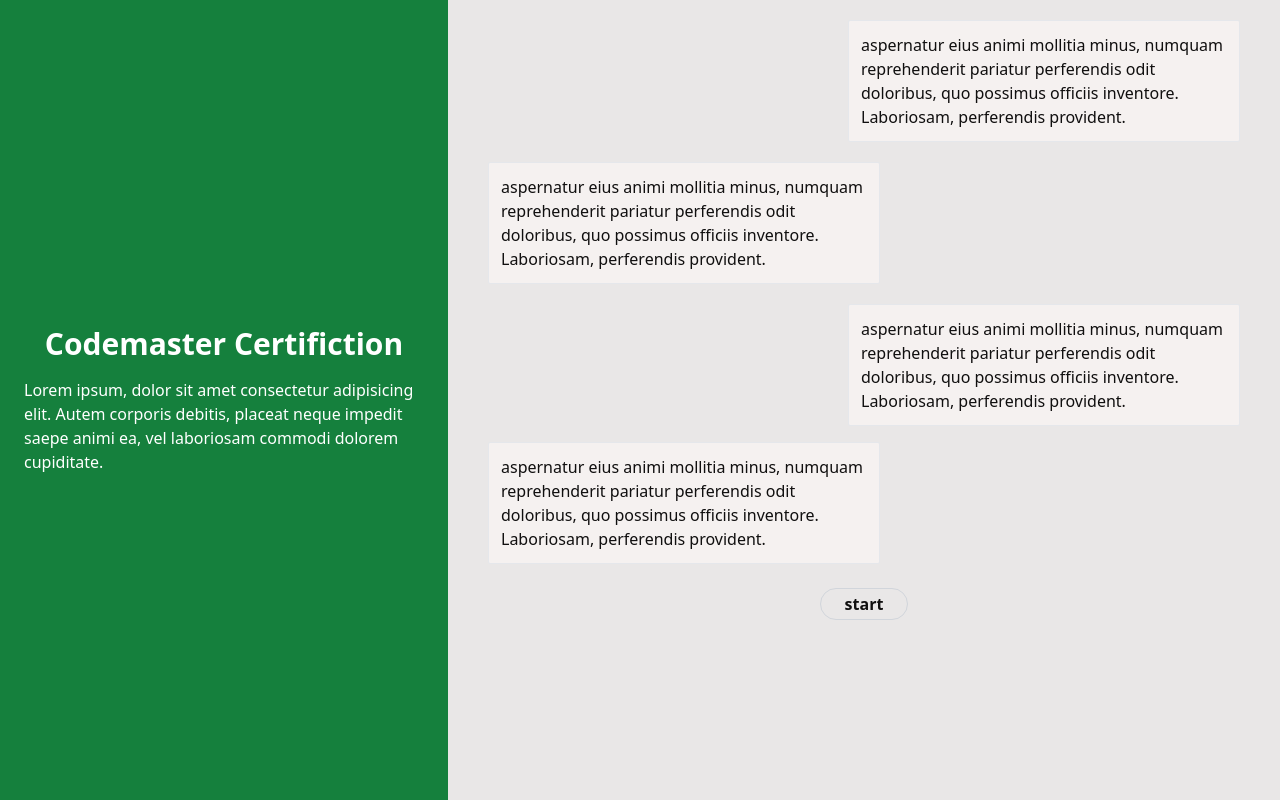
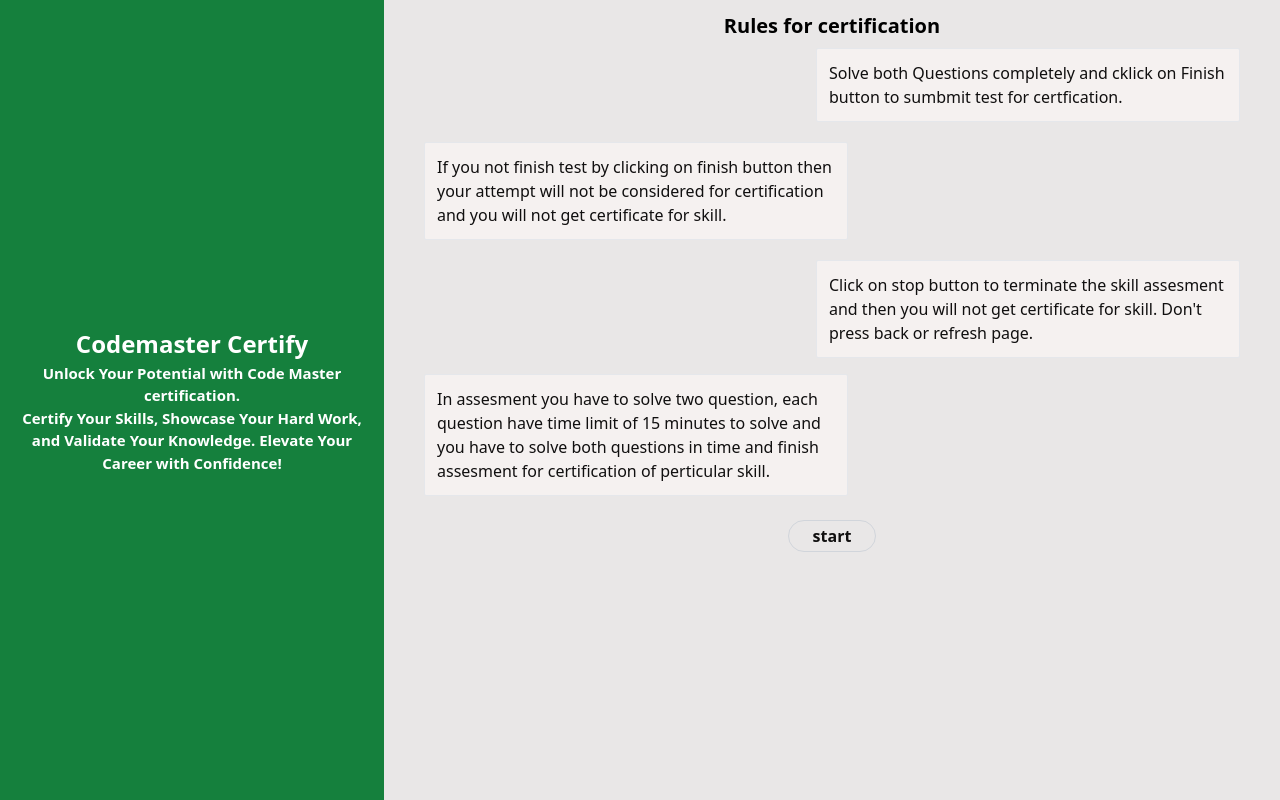
Before and after one commit to YashMulik2005/code_master_frontend, a React (Vite) app: page /certificate/rule/1 in a window 1280 px wide. Built offline with nearby package versions, Linux system fonts and the light colour scheme.

Commit message:
certification track update done

```diff
--- a/src/certificate/Certificate.jsx
+++ b/src/certificate/Certificate.jsx
@@ -65,7 +65,7 @@
                                     </div>
                                     <h1 className={` ${theme == "light" ? "text-black" : "text-white"} text-xl font-bold `}>{item.name}</h1>
                                     {
-                                        (item._id == track[item._id] ? <Link to={`/showceroficate/${item._id}/${contextusername}`}><button className=' font-bold text-md'><u>Complete</u></button></Link> :
+                                        (item._id == track[item._id] ? <Link to={`/showceroficate/${item._id}/${contextusername}`}><button className=' font-bold text-sm'><u>See Certificate</u></button></Link> :
                                             <button className=' my-2 border-[1px] border-gray-400 py-[0.5px] px-5 rounded-3xl  font-semibold hover:bg-green-600 hover:font-bold hover:border-none hover:text-white '><Link to={`/certificate/rule/${item._id}`}>Certify</Link></button>
                                         )
                                     }
--- a/src/certificate/Compiler.jsx
+++ b/src/certificate/Compiler.jsx
@@ -22,7 +22,7 @@
     const navigate = useNavigate()
     const url = import.meta.env.VITE_BACKEND;
 
-    const { logedin, contextusername, setlogedin, setcontextusername } = themehook()
+    const { logedin, contextusername, setlogedin, setcontextusername, queflag, setqueflag } = themehook()
     const codedata = {
         "cpp14": `#include<iostream>\nusing namespace std;\nint main(){\n  cout<<"hello world"<<endl;\n  return 0;\n}`,
         "python": `print("hello world")`,
@@ -149,6 +149,8 @@
                     setmessage("sucessful")
                     setstatus(true)
                     seterr(true)
+                    setqueflag(true)
+                    console.log(queflag);
                     navigate(`/certificate/dashboard/${c_id}`)
                 }
                 else {
--- a/src/certificate/Dashboard.jsx
+++ b/src/certificate/Dashboard.jsx
@@ -12,14 +12,28 @@
 function Dashboard() {
     const { id } = useParams()
     const url = import.meta.env.VITE_BACKEND;
-    const { contextusername, theme, settheme } = themehook()
+    const { contextusername, theme, settheme, setqueflag, queflag } = themehook()
     const [data, setdata] = useState()
     const [track, settrack] = useState({})
     const [loader, setloader] = useState(false)
     const navigate = useNavigate()
 
+    const cleardata = async () => {
+        console.log(queflag);
+        if (!queflag) {
+            setloader(true)
+            const data = {
+                "c_id": id,
+                "username": contextusername
+            }
+
+            const result = await axios.post(`${url}/certify/clearall`, { data: data });
+            console.log(result);
+        }
+        // setloader(false)
+    }
+
     const getdata = async () => {
-        setloader(true)
         const rdata = {
             "c_id": id,
             "username": contextusername
@@ -28,6 +42,7 @@
         console.log(result);
         setdata(result.data.data.course_data.c_data);
         settrack(result.data.data.course_data.track);
+        setqueflag(false)
         setloader(false)
     }
 
@@ -40,6 +55,7 @@
         }
     }
 
+
     const handlesubmit = async () => {
         const data = {
             "username": contextusername,
@@ -49,6 +65,7 @@
             const result = await axios.post(`${url}/certify/certified`, { data: data });
             console.log(result);
             if (result.data.data.success) {
+                setqueflag(false)
                 navigate("/certificate")
             }
             else {
@@ -56,11 +73,13 @@
             }
         }
         else {
+            setqueflag(false)
             navigate("/certificate")
         }
     }
 
     useEffect(() => {
+        cleardata()
         getdata()
 
         localStorage.setItem("theme", theme)
@@ -71,17 +90,15 @@
     console.log(id);
     return (
         <div className=' flex'>
-            <div className='hidden sm:w-[25%] h-[100vh] bg-green-700 text-white font-semibold sm:flex justify-center items-center p-4'>
-                <h1>Lorem ipsum dolor sit amet consectetur adipisicing elit. Officia, minima veniam at voluptates magni explicabo assumenda inventore porro expedita, esse id pariatur eaque quasi quo. Quae quod aperiam blanditiis? Aperiam!</h1>
+            <div className='hidden sm:w-[25%] h-[100vh] bg-green-700 text-white sm:flex flex-col justify-center items-center p-4'>
+                <h1 className='text-[22px] font-bold'>Codemaster Certify</h1>
+                <h1 className='font-semibold text-[15px]'>Unlock Your Potential with Code Master: Certify Your Skills, Showcase Your Hard Work, and Validate Your Knowledge. Elevate Your Career with Confidence!</h1>
             </div>
             <div className=' w-[100%] sm:w-[75%] h-[100vh]  relative bg-contain bg-center bg-no-repeat'>
                 {/* // style={
                     //     { backgroundImage: `url(${photo})` }
                     // }> */}
                 <div className=' w-[100%] h-[100%] flex flex-col items-center justify-center backdrop-blur-sm relative'>
-                    <section className=' absolute right-2 top-2' onClick={handletheme}>
-                        {(theme == "light" ? <MdDarkMode size={35} /> : <MdOutlineLightMode size={35} />)}
-                    </section>
                     <h1 className=' text-3xl text-green-600 font-bold m-5'>TEST DASHBOARD</h1>
                     {(loader ? <section><BarLoader size={30} color='green' /></section> :
 
@@ -112,7 +129,7 @@
 
                     <section className=' absolute right-2 bottom-2'>
                         <button className=' px-6 py-1 bg-green-700 font-semibold rounded-sm text-white mx-2' onClick={handlesubmit}>Finish</button>
-                        <button className=' px-6 py-1 bg-green-700 font-semibold rounded-sm text-white ml-2'>Stop</button>
+                        <button className=' px-6 py-1 bg-green-700 font-semibold rounded-sm text-white ml-2'><Link to={"/certificate"}>Stop</Link></button>
                     </section>
                 </div>
             </div>
--- a/src/certificate/Rules.jsx
+++ b/src/certificate/Rules.jsx
@@ -52,36 +52,39 @@
 
     return (
         <div className=' flex flex-col sm:flex-row'>
-            <div className={` w-[100%] sm:w-[35%] sm:h-[100vh] flex justify-center items-center p-4 flex-col bg-green-700  text-white`}>
-                <h1 className=' text-3xl font-bold m-2'>Codemaster Certifiction</h1>
-                <p className=' text-md m-2'>Lorem ipsum, dolor sit amet consectetur adipisicing elit. Autem corporis debitis, placeat neque impedit saepe animi ea, vel laboriosam commodi dolorem cupiditate.</p>
+            <div className={` w-[100%] sm:w-[30%] sm:h-[100vh] flex justify-center items-center p-4 flex-col bg-green-700  text-white`}>
+                <h1 className='text-[24px] font-bold'>Codemaster Certify</h1>
+                <h1 className='font-semibold text-[15px] text-center'>Unlock Your Potential with Code Master certification.</h1>
+                <h1 className='font-semibold text-[15px] text-center'> Certify Your Skills, Showcase Your Hard Work, and Validate Your Knowledge. Elevate Your Career with Confidence!</h1>
             </div>
 
-            <div className=' w-[100%] sm:w-[65%] h-[100vh] p-3 sm:overflow-y-auto' >
+            <div className=' w-[100%] sm:w-[70%] h-[100vh] p-3 sm:overflow-y-auto' >
+                <h1 className={`${theme == "light" ? "text-black" : "text-white"} text-xl font-bold text-center`}>Rules for certification</h1>
                 <motion.div className=' flex justify-end px-3' ref={div1}>
                     <section className={`w-[50%] p-3 m-4 my-2 ${theme == "light" ? "bg-[#f5f1f0] border-[1px]" : "bg-[#0c131d]"} rounded-sm `}>
-                        <motion.p>aspernatur eius animi mollitia minus, numquam reprehenderit pariatur perferendis odit doloribus, quo possimus officiis inventore. Laboriosam, perferendis provident.</motion.p>
+                        <motion.p>Solve both Questions completely and cklick on Finish button to sumbmit test for certfication.</motion.p>
                     </section>
                 </motion.div>
 
                 <motion.div className=' flex justify-start px-3' ref={div2}>
                     <section className={`w-[50%] p-3 m-4 my-3 ${theme == "light" ? "bg-[#f5f1f0] border-[1px]" : "bg-[#0c131d]"} rounded-sm `}>
-                        <p>aspernatur eius animi mollitia minus, numquam reprehenderit pariatur perferendis odit doloribus, quo possimus officiis inventore. Laboriosam, perferendis provident.</p>
+                        <p>If you not finish test by clicking on finish button then your attempt will not be considered for certification and you will not get certificate for skill.</p>
                     </section>
                 </motion.div>
 
                 <motion.div className=' flex justify-end px-3' ref={div3}>
                     <section className={`w-[50%] p-3 m-4 my-2 ${theme == "light" ? "bg-[#f5f1f0] border-[1px]" : "bg-[#0c131d]"} rounded-sm `}>
-                        <p>aspernatur eius animi mollitia minus, numquam reprehenderit pariatur perferendis odit doloribus, quo possimus officiis inventore. Laboriosam, perferendis provident.</p>
+                        <p>Click on stop button to terminate the skill assesment and then you will not get certificate for skill. Don't press back or refresh page.</p>
                     </section>
                 </motion.div>
 
                 <motion.div className=' flex justify-start px-3' ref={div4}>
 
                     <section className={`w-[50%] p-3 m-4 my-2 ${theme == "light" ? "bg-[#f5f1f0] border-[1px]" : "bg-[#0c131d]"} rounded-sm `}>
-                        <p>aspernatur eius animi mollitia minus, numquam reprehenderit pariatur perferendis odit doloribus, quo possimus officiis inventore. Laboriosam, perferendis provident.</p>
+                        <p>In assesment you have to solve two question, each question have time limit of 15 minutes to solve and you have to solve both questions in time and finish assesment for certification of perticular skill.</p>
                     </section>
                 </motion.div>
+
                 <section className=' flex justify-center'>
                     <button className=' border-[1px] hover:bg-green-600 hover:text-white hover:border-none px-6 py-[3px] border-gray-300 rounded-3xl font-semibold my-4 '><Link to={`/certificate/dashboard/${id}`}> start </Link></button>
                 </section>
--- a/src/components/CodeContext.jsx
+++ b/src/components/CodeContext.jsx
@@ -10,6 +10,7 @@
     const [topic_id, settopic_id] = useState()
     const [course_id, setcourse_id] = useState()
     const [navbar, setnavbar] = useState(false)
+    const [queflag, setqueflag] = useState(false);
 
     const value = {
         theme,
@@ -25,7 +26,9 @@
         course_id,
         setcourse_id,
         navbar,
-        setnavbar
+        setnavbar,
+        queflag,
+        setqueflag
     }
 
     return <CodeContext.Provider value={value}>
```
Also changed, not shown: src/compiler/Compiler.jsx (+26 -24 lines).
